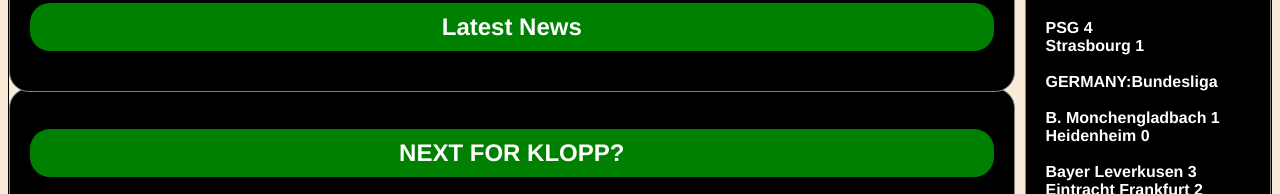
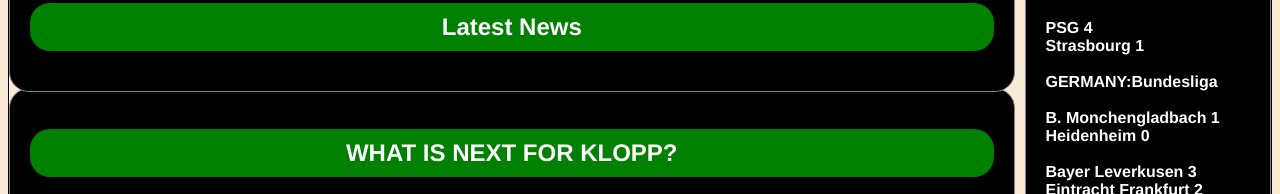
Before and after one commit to Earltrigger/exams, a plain HTML site: page index.html in a window 1280 px wide. Shown: the part 880-1074 px from the top of the page. Drawn offline with Linux system fonts and the light colour scheme.

Commit message:
Update index.html

```diff
--- a/index.html
+++ b/index.html
@@ -19,7 +19,7 @@
 
         <div class="grid-container">
 
-            <div class="A"><h2><strong>NEXT FOR KLOPP?</strong> </h2>
+            <div class="A"><h2><strong>WHAT IS NEXT FOR KLOPP?</strong> </h2>
                 <img src="klop.webp" width="200" height="100"/>
                 <br>
                 <p>Klopp is set to begin his new role as Global Head of Soccer for Red Bull on January 1, 2025. This executive position will mark a new chapter in Klopp's storied career, as he transitions from managing on the sidelines to overseeing Red Bull's global footballing ventures. For now, the manager will continue to enjoy his time off from football following a nearly nine-year stint at Liverpool, where he became one of the most celebrated managers in the club's history.
```
